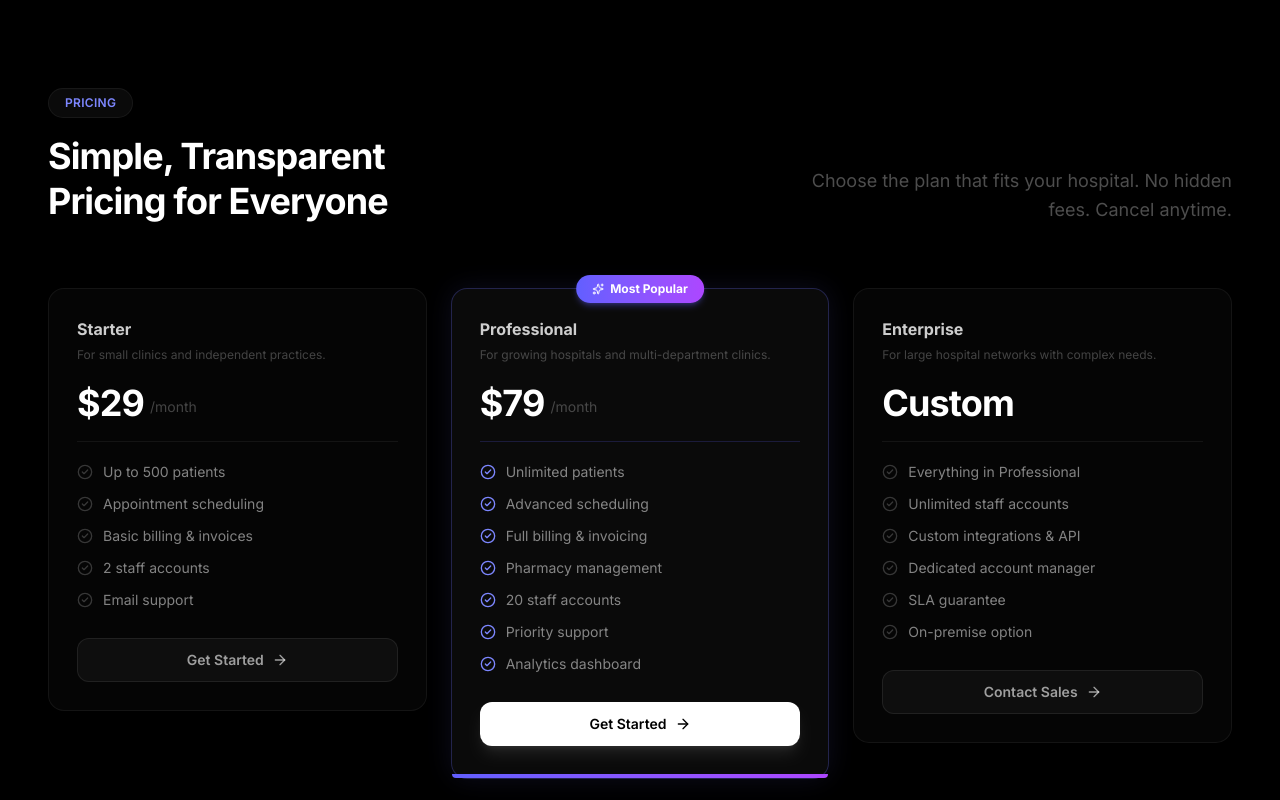
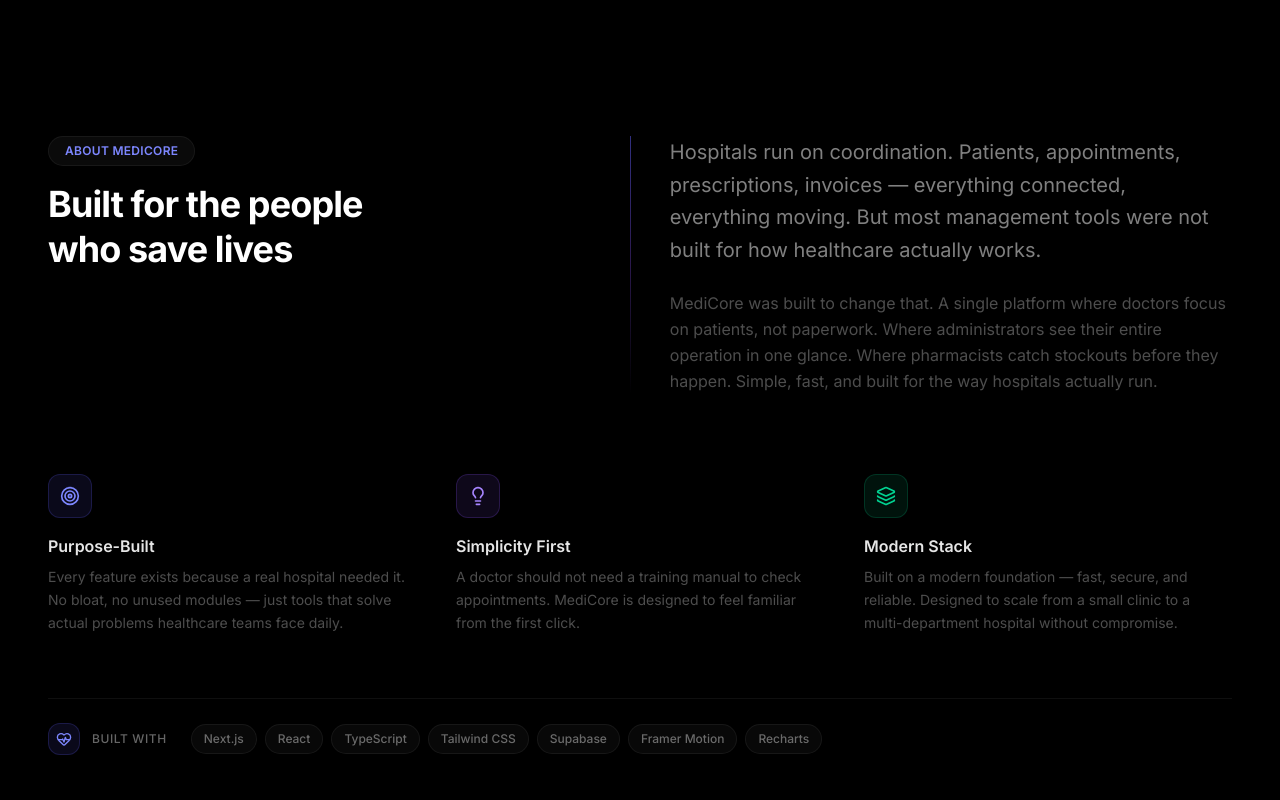
Before and after one commit to mbmugdho/hospital-management-system, a Next.js app: page / in a window 1280 px wide. Shown: the part 4340-5140 px from the top of the page. Built offline with nearby package versions, Linux system fonts and the light colour scheme; no server answers.

Commit message:
Phase 20: About section — mission statement with accent line, three value pillars, tech stack strip, left-aligned asymmetric layout

```diff
--- a/src/app/(public)/page.tsx
+++ b/src/app/(public)/page.tsx
@@ -4,6 +4,7 @@ import Stats from '@/components/landing/Stats'
 import Features from '@/components/landing/Features'
 import HowItWorks from '@/components/landing/HowItWorks'
 import Testimonials from '@/components/landing/Testimonials'
+import About from '@/components/landing/About'
 import Pricing from '@/components/landing/Pricing'
 import FAQ from '@/components/landing/FAQ'
 import CtaBanner from '@/components/landing/CtaBanner'
@@ -12,7 +13,6 @@ import Footer from '@/components/landing/Footer'
 export default function LandingPage() {
   return (
     <div className="min-h-screen w-full relative bg-black">
-      {/* Global indigo cosmos background */}
       <div
         className="absolute inset-0 z-0 pointer-events-none"
         style={{
@@ -29,6 +29,7 @@ export default function LandingPage() {
           <Features />
           <HowItWorks />
           <Testimonials />
+          <About />
           <Pricing />
           <FAQ />
           <CtaBanner />
--- /dev/null
+++ b/src/components/landing/About.tsx
@@ -0,0 +1,178 @@
+'use client'
+
+import Container from '@/components/shared/Container'
+import AnimateIn from '@/components/shared/AnimateIn'
+import { HeartPulse, Target, Lightbulb, Layers } from 'lucide-react'
+
+const values = [
+  {
+    icon: Target,
+    color: 'text-indigo-400',
+    bg: 'bg-indigo-500/10 border-indigo-500/20',
+    title: 'Purpose-Built',
+    description:
+      'Every feature exists because a real hospital needed it. No bloat, no unused modules — just tools that solve actual problems healthcare teams face daily.',
+  },
+  {
+    icon: Lightbulb,
+    color: 'text-violet-400',
+    bg: 'bg-violet-500/10 border-violet-500/20',
+    title: 'Simplicity First',
+    description:
+      'A doctor should not need a training manual to check appointments. MediCore is designed to feel familiar from the first click.',
+  },
+  {
+    icon: Layers,
+    color: 'text-emerald-400',
+    bg: 'bg-emerald-500/10 border-emerald-500/20',
+    title: 'Modern Stack',
+    description:
+      'Built on a modern foundation — fast, secure, and reliable. Designed to scale from a small clinic to a multi-department hospital without compromise.',
+  },
+]
+
+const techStack = [
+  'Next.js',
+  'React',
+  'TypeScript',
+  'Tailwind CSS',
+  'Supabase',
+  'Framer Motion',
+  'Recharts',
+]
+
+export default function About() {
+  return (
+    <section id="about" className="py-20 lg:py-28">
+      <Container>
+        {/* Top — mission statement with accent line */}
+        <div className="grid lg:grid-cols-[1fr_1.2fr] gap-12 lg:gap-20 mb-20">
+          {/* Left — heading */}
+          <div>
+            <AnimateIn>
+              <span
+                className="inline-flex items-center gap-2 px-4 py-1.5
+                rounded-full bg-white/[0.04] border border-white/[0.06]
+                text-indigo-400 text-xs font-semibold tracking-wide
+                uppercase mb-4"
+              >
+                About MediCore
+              </span>
+            </AnimateIn>
+            <AnimateIn delay={0.1}>
+              <h2
+                className="text-3xl lg:text-4xl font-bold text-white
+                tracking-tight leading-tight"
+              >
+                Built for the people
+                <br />
+                who save lives
+              </h2>
+            </AnimateIn>
+          </div>
+
+          {/* Right — mission text with accent border */}
+          <div className="relative">
+            {/* Vertical accent line */}
+            <div
+              className="absolute left-0 top-0 bottom-0 w-px
+              bg-gradient-to-b from-indigo-500/50 via-violet-500/30
+              to-transparent hidden lg:block"
+            />
+
+            <div className="lg:pl-10">
+              <AnimateIn delay={0.15}>
+                <p
+                  className="text-white/50 text-lg lg:text-xl
+                  leading-relaxed mb-6 font-light"
+                >
+                  Hospitals run on coordination. Patients, appointments,
+                  prescriptions, invoices — everything connected, everything
+                  moving. But most management tools were not built for how
+                  healthcare actually works.
+                </p>
+              </AnimateIn>
+              <AnimateIn delay={0.25}>
+                <p className="text-white/30 text-base leading-relaxed">
+                  MediCore was built to change that. A single platform where
+                  doctors focus on patients, not paperwork. Where administrators
+                  see their entire operation in one glance. Where pharmacists
+                  catch stockouts before they happen. Simple, fast, and built
+                  for the way hospitals actually run.
+                </p>
+              </AnimateIn>
+            </div>
+          </div>
+        </div>
+
+        {/* Middle — three value pillars */}
+        <div className="grid sm:grid-cols-3 gap-6 lg:gap-10 mb-16">
+          {values.map((v, i) => {
+            const Icon = v.icon
+            return (
+              <AnimateIn key={v.title} delay={0.1 + i * 0.1}>
+                <div className="group">
+                  {/* Icon */}
+                  <div
+                    className={`w-11 h-11 rounded-xl border flex items-center
+                    justify-center mb-4 transition-all duration-300
+                    shadow-lg ${v.bg}`}
+                  >
+                    <Icon className={`w-5 h-5 ${v.color}`} />
+                  </div>
+
+                  <h3 className="text-white/90 text-base font-semibold mb-2">
+                    {v.title}
+                  </h3>
+
+                  <p className="text-white/30 text-sm leading-relaxed">
+                    {v.description}
+                  </p>
+                </div>
+              </AnimateIn>
+            )
+          })}
+        </div>
+
+        {/* Bottom — tech stack strip */}
+        <AnimateIn delay={0.3}>
+          <div
+            className="flex flex-col sm:flex-row sm:items-center
+            gap-4 sm:gap-6 py-6 border-t border-white/[0.06]"
+          >
+            <div className="flex items-center gap-3 flex-shrink-0">
+              <div
+                className="w-8 h-8 rounded-lg bg-indigo-500/10
+                border border-indigo-500/20 flex items-center
+                justify-center"
+              >
+                <HeartPulse className="w-4 h-4 text-indigo-400" />
+              </div>
+              <span
+                className="text-white/40 text-xs font-medium uppercase
+                tracking-wider"
+              >
+                Built with
+              </span>
+            </div>
+
+            <div className="flex flex-wrap items-center gap-2">
+              {techStack.map((tech) => (
+                <span
+                  key={tech}
+                  className="px-3 py-1.5 rounded-full text-xs
+                  font-medium text-white/40 bg-white/[0.03]
+                  border border-white/[0.06]
+                  hover:text-white/60 hover:border-white/[0.10]
+                  transition-colors duration-200"
+                >
+                  {tech}
+                </span>
+              ))}
+            </div>
+          </div>
+        </AnimateIn>
+      </Container>
+    </section>
+  )
+}
```
